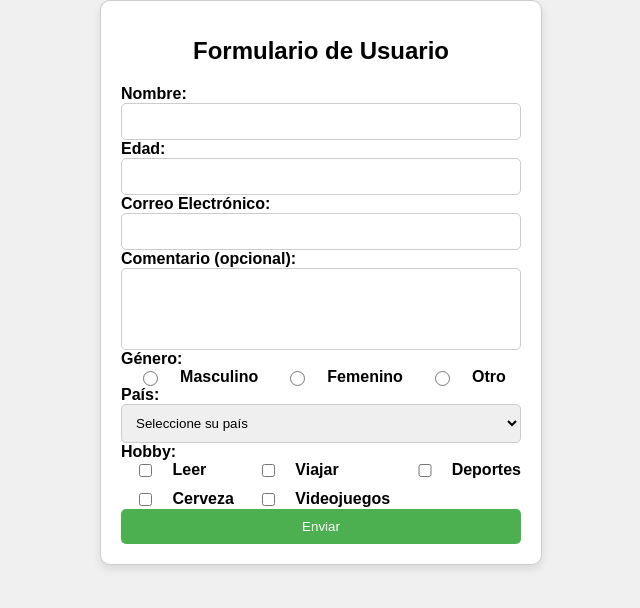
After one commit to JoseManuelbg/htmlEntornoServidor, a PHP site: page /ejercicios/formularioInicial/index.php in a window 1280 px wide. The commit adds this page. Shown: the top 608 px of the page, without its empty margins (319-959 px from the left). Run offline with PHP 8.4, Linux system fonts and the light colour scheme.

Commit message:
Cosas varias

```diff
--- /dev/null
+++ b/ejercicios/formularioInicial/css/style.css
@@ -0,0 +1,90 @@
+body {
+    display: flex;
+    justify-content: center;
+    align-items: center;
+    margin: 0;
+    flex-direction: column;
+    font-family: Arial, sans-serif; /* Fuente más legible */
+    background-color: #f0f0f0; /* Color de fondo claro */
+}
+
+form {
+    display: flex;
+    flex-direction: column;
+    width: 400px;
+    padding: 20px;
+    border: 1px solid #ccc;
+    border-radius: 10px;
+    background-color: #fff;
+    box-shadow: 0 4px 8px rgba(0, 0, 0, 0.1);
+    margin-bottom: 10px;
+}
+
+form label {
+    font-weight: bold;
+}
+
+form input, form textarea, form select {
+    padding: 10px;
+    border: 1px solid #ccc;
+    border-radius: 5px;
+    width: 100%;
+    box-sizing: border-box;
+}
+
+form input[type="submit"] {
+    background-color: #4CAF50;
+    color: white;
+    border: none;
+    padding: 10px;
+    border-radius: 5px;
+    cursor: pointer;
+}
+
+form input[type="submit"]:hover {
+    background-color: #45a049;
+}
+
+
+.hobbies {
+    display: grid;
+    grid-template-columns: repeat(6, 1fr);
+    grid-gap: 10px;
+    width: 100%;
+}
+
+.gender{
+    display: grid;
+    grid-template-columns: repeat(6, 1fr);
+    grid-gap: 10px;
+    width: 100%;
+}
+
+textarea {
+    resize: none;
+  }
+h1 {
+    text-align: center;
+    margin-bottom: 20px;
+    font-size: 24px;
+}
+#errors{
+    background-color: rgb(247, 96, 96);
+    width: 300px;
+    border-radius: 20px;
+    display: flex;
+    align-items: center;
+    justify-content: center;
+    flex-direction: column;
+
+}
+#info{
+    display: flex;
+    align-items: center;
+    justify-content: center;
+    flex-direction: column;
+    background-color: rgb(126, 247, 96);
+    width: 300px;
+    gap: 10px;
+    border-radius: 20px;
+}
--- /dev/null
+++ b/ejercicios/formularioInicial/index.php
@@ -0,0 +1,156 @@
+<!DOCTYPE html>
+<html lang="en">
+<head>
+    <meta charset="UTF-8">
+    <meta name="viewport" content="width=device-width, initial-scale=1.0">
+    <title>Formulario Ejercicio</title>
+    <link rel="stylesheet" href="css/style.css">
+</head>
+<body>
+<!--PHP-->
+<?php
+$errors = [];
+$info = [];
+if($_SERVER['REQUEST_METHOD'] == "GET" && !empty($_GET)) {
+        //Verificar nombre
+    if(isset($_GET["name"]) && !empty($_GET["name"])) {
+        $info[] = strtoupper($_GET["name"]);
+    }else{
+        $errors[] ="Introduzca un nombre";
+    }
+        //Verificar edad
+        if(isset($_GET["age"]) && !empty($_GET["age"]) && ($_GET["age"] > 0 && $_GET["age"] < 101)) {
+            if($_GET["age"] >= 18) {
+                $info[] = "Eres mayor de edad";
+            } else {
+                $info[] = "Eres menor de edad";
+            }
+        } else {
+            $errors[] = "Introduzca una edad válida (entre 1 y 100)";
+        }
+
+        //Verifica correo
+    if(isset($_GET["email"]) && !empty($_GET["email"])){
+        if(filter_var( $_GET ["email"], FILTER_VALIDATE_EMAIL)){
+            $info[] = "Tu correo es, ". $_GET ["email"] ;
+        }
+    }else{
+        $errors[] = "Introduce un correo";
+    }
+        //Verificar comment
+    if(isset($_GET["comment"]) && !empty($_GET["comment"])){
+        $info[] = $_GET["comment"];
+    }else{
+        $info[] = "No hay comentario";
+    }
+
+        //Verificar Genero
+    if(isset($_GET["gender"]) && !empty($_GET["gender"])){
+        $info[] = ("Gender: " . $_GET["gender"]);
+    }else{
+        $errors[] = "Introduzca un genero";
+    }
+        //Verifica Pais
+    if(isset($_GET["country"]) && !empty($_GET["country"])){
+        $info[] = ("Country: " . $_GET["country"]);
+    }else{
+        $errors[] = "Introduzca un pais";
+    }
+        //Hobbie
+        if(isset($_GET["hobby"]) && !empty($_GET["hobby"]) && is_array($_GET["hobby"])) {
+            foreach ($_GET["hobby"] as $hobbi) {
+                $info[] = "- ". $hobbi;
+            }
+        } else {
+            $errors[] = "Debes seleccionar al menos un hobby.";
+        }
+
+}
+?>
+
+    <form method="GET" >
+    <h1>Formulario de Usuario</h1>
+        <!-- Campo Nombre -->
+        <label for="name">Nombre:</label>
+        <input type="text" name="name" id="name" required>
+
+
+        <!-- Campo Edad -->
+        <label for="age">Edad:</label>
+        <input type="number" name="age" id="age" min="0" max="100" required>
+
+
+        <!-- Campo Correo Electrónico -->
+        <label for="email">Correo Electrónico:</label>               <!--Regex del correo, letras, un @, mas letras, punto, mas letras-->
+        <input type="email" name="email" id="email" required pattern="[a-z0-9._%+\-]+@[a-z0-9.\-]+\.[a-z]{2,}$">
+
+
+        <!-- Campo Comentario (opcional) -->
+        <label for="comment">Comentario (opcional):</label>
+        <textarea name="comment" id="comment" rows="4" cols="50"></textarea>
+
+
+        <!-- Género (radio buttons) -->
+        <label>Género:</label>
+        <div class="gender">
+        <input type="radio" id="male" name="gender" value="Masculino" required>
+        <label for="male">Masculino</label>
+        <input type="radio" id="female" name="gender" value="Femenino" required>
+        <label for="female">Femenino</label>
+        <input type="radio" id="other" name="gender" value="Otro" required>
+        <label for="other">Otro</label>
+        </div>
+
+        <!-- País (lista desplegable) -->
+        <label for="country">País:</label>
+        <select name="country" id="country" required>
+            <option value="">Seleccione su país</option>
+            <option value="Argentina">Argentina</option>
+            <option value="Brasil">Brasil</option>
+            <option value="España">España</option>
+            <option value="México">México</option>
+            <option value="Estados Unidos">Estados Unidos</option>
+        </select>
+
+    <label>Hobby:</label>
+    <div class="hobbies">
+    <input type="checkbox" name="hobby" value="Leer" id="hobby">
+    <label for="leer">Leer</label>
+
+    <input type="checkbox" name="hobby" value="Viajar" id="hobby">
+    <label for="viajar">Viajar</label>
+
+    <input type="checkbox" name="hobby" value="Deportes" id="hobby">
+    <label for="deportes">Deportes</label>
+
+    <input type="checkbox" name="hobby" value="Cerveza" id="hobby">
+    <label for="cerveza">Cerveza</label>
+
+    <input type="checkbox" name="hobby" value="Videojuegos" id="hobby">
+    <label for="videojuegos">Videojuegos</label>
+    </div>
+
+
+        <!-- Botón Enviar -->
+        <input type="submit" value="Enviar">
+    </form>
+    <div id="errors">
+        <?php
+        if(!empty($errors)) {
+        foreach($errors as $error){
+            echo "<div>".$error."</div>";
+        }
+    }
+        ?>
+    </div>
+    <div id="info">
+        <?php
+         if(empty($errors)){
+            foreach($info as $i){
+                echo "<div>".$i."</div>";
+         }
+        }
+        ?>
+    </div>
+</body>
+</html>
--- a/ejercicios/formularioNombreEdad/formProcess.php
+++ b/ejercicios/formularioNombreEdad/formProcess.php
@@ -8,7 +8,7 @@
 <body>
     <?php
     if ((!empty($_GET["name"]) && !empty($_GET["age"])) && is_numeric($_GET["age"])) {
-        echo "Hola: " . ($_GET["name"]) ;
+        echo "Hola: " . htmlspecialchars($_GET["name"]) ;
         if (($_GET["age"]) > 18){
             echo  " tienes: " . ($_GET["age"]) . " Eres mayor de edad";
         } else if (($_GET["age"]) < 18) {
--- a/ejercicios/tablaMultiplicar/procesa.php
+++ b/ejercicios/tablaMultiplicar/procesa.php
@@ -8,7 +8,7 @@
 <body>
 <?php
     $number = $_GET["num"];
-    echo "Tabla de multiplicar del: " . $number . "<br>";
+    echo "Tabla de multiplicar del: " . $number . "";
     for ($i = 0; $i <= 10; $i++) {
         echo "<div> | $number x $i = " . ($number * $i) . " | </div>";
     }
```
Also changed, not shown: ejercicios/tablaMultiplicar/css/Style.css (added, +40 -0 lines), ejercicios/tablaMultiplicar/formMult.php (+13 -2 lines), ejercicios/verificaNumero/css/style.css (added, +14 -0 lines), ejercicios/verificaNumero/index.php (added, +43 -0 lines).
